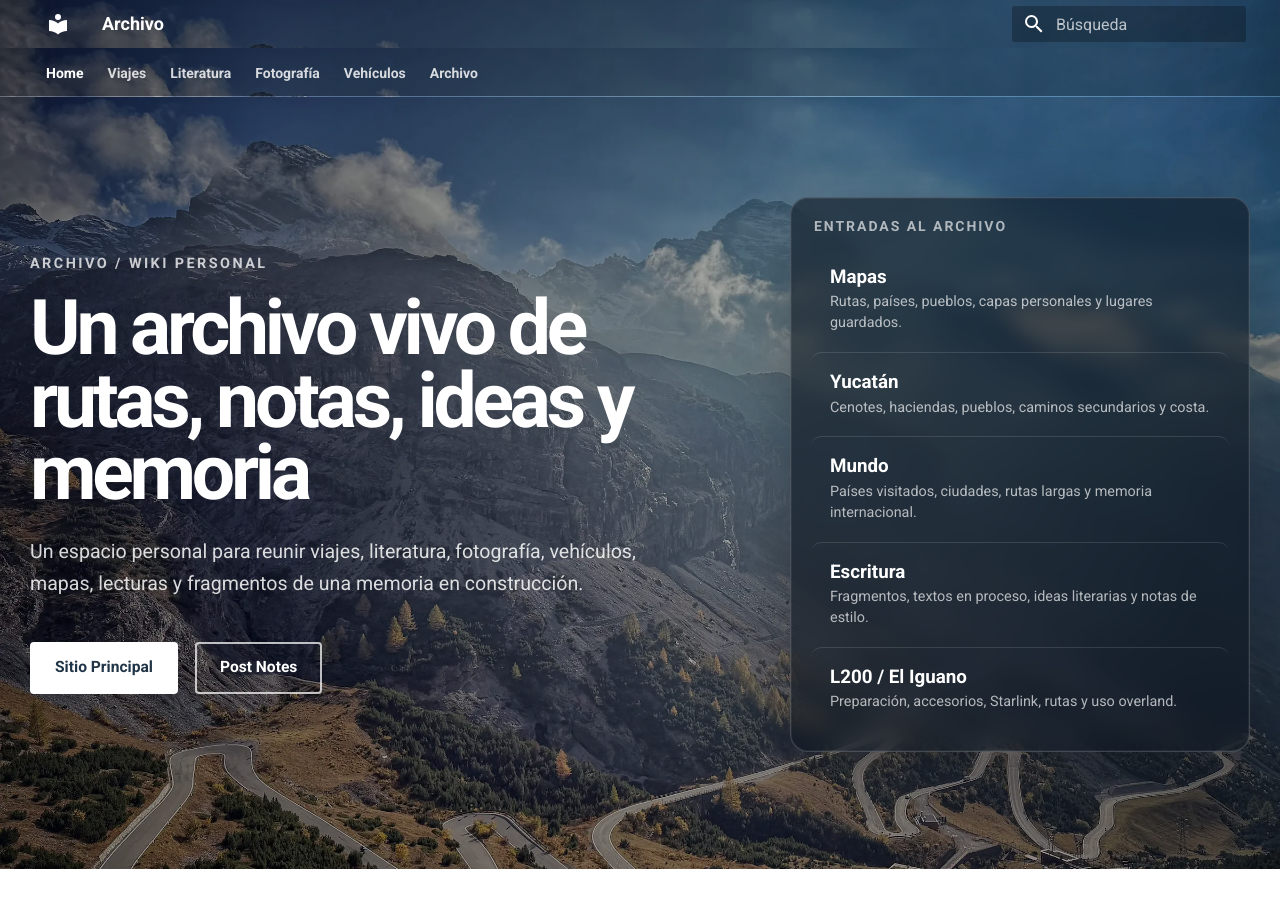
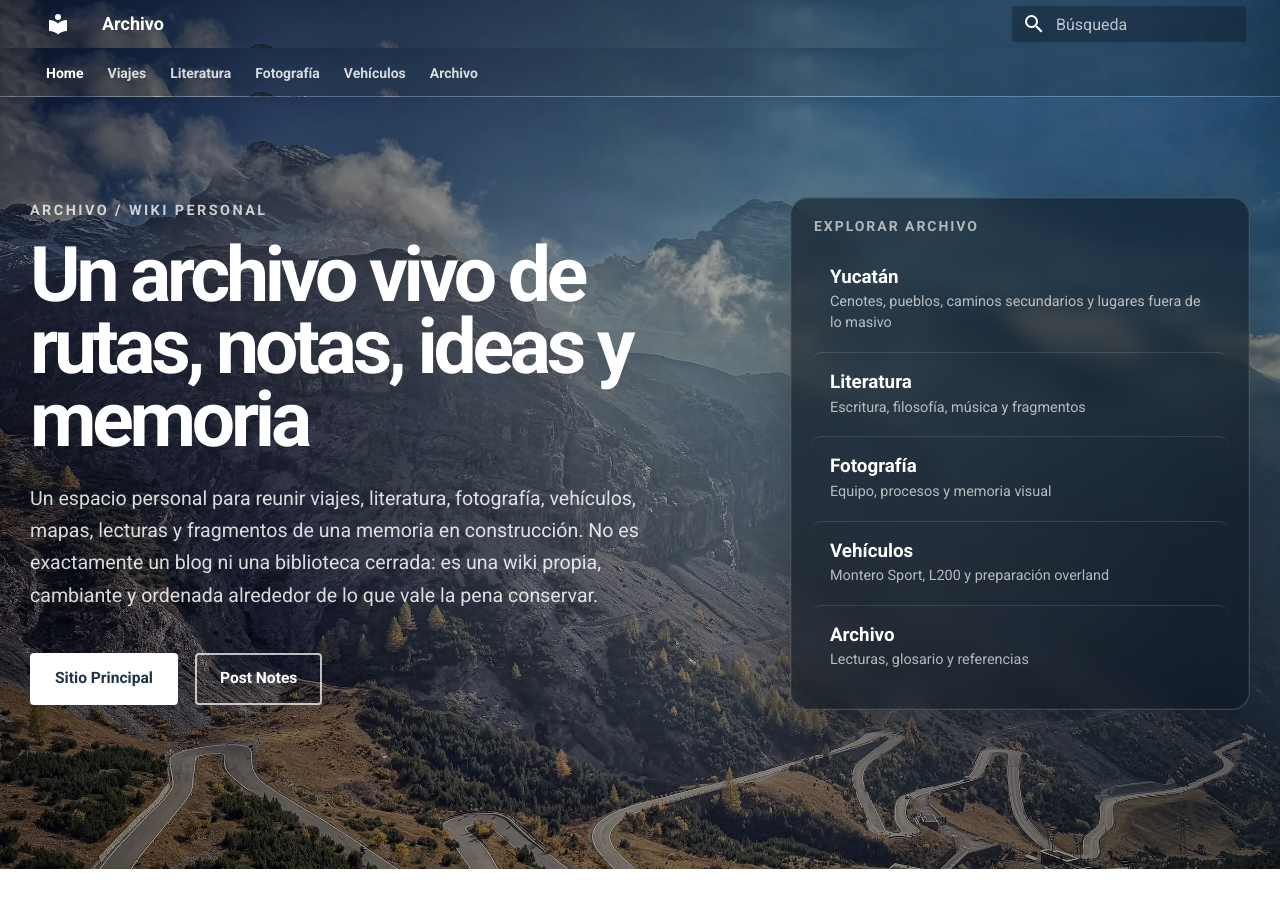
Before and after one commit to metajorge/wiki-personal, an MkDocs documentation site: the page built from docs/index.md, in a window 1280 px wide. Built offline with MkDocs 1.6.1 and Material for MkDocs 9.7.7, drawn with Linux system fonts in a browser that asks for light colours.

Commit message:
Quitar footer y corregir espacio blanco del home

```diff
--- a/docs/stylesheets/extra.css
+++ b/docs/stylesheets/extra.css
@@ -69,8 +69,8 @@
   padding-bottom: 2rem;
 }
 
-.md-footer {
-  display: block;
+.md-footer-meta {
+  display: none;
 }
 
 
--- a/mkdocs.yml
+++ b/mkdocs.yml
@@ -19,6 +19,9 @@
 extra_css:
   - stylesheets/extra.css
 
+extra:
+  generator: false
+
 nav:
   - Home: index.md
   - Viajes:
--- a/overrides/home.html
+++ b/overrides/home.html
@@ -1,4 +1,17 @@
 {% extends "main.html" %}
+
+{% block extrahead %}
+{{ super() }}
+<style>
+  .md-main {
+    display: none !important;
+  }
+
+  .md-footer {
+    display: none !important;
+  }
+</style>
+{% endblock %}
 
 {% block tabs %}
 {{ super() }}
@@ -12,7 +25,9 @@
 
       <p class="jw-home__description">
         Un espacio personal para reunir viajes, literatura, fotografía, vehículos,
-        mapas, lecturas y fragmentos de una memoria en construcción.
+        mapas, lecturas y fragmentos de una memoria en construcción. No es
+        exactamente un blog ni una biblioteca cerrada: es una wiki propia,
+        cambiante y ordenada alrededor de lo que vale la pena conservar.
       </p>
 
       <div class="jw-home__actions">
@@ -26,31 +41,31 @@
     </div>
 
     <aside class="jw-home__panel">
-      <p class="jw-panel__label">Entradas al archivo</p>
-
-      <a href="/viajes/mapas/" class="jw-panel__link">
-        <span>Mapas</span>
-        <small>Rutas, países, pueblos, capas personales y lugares guardados.</small>
-      </a>
+      <p class="jw-panel__label">Explorar archivo</p>
 
       <a href="/viajes/yucatan/" class="jw-panel__link">
         <span>Yucatán</span>
-        <small>Cenotes, haciendas, pueblos, caminos secundarios y costa.</small>
-      </a>
-
-      <a href="/viajes/mundo/" class="jw-panel__link">
-        <span>Mundo</span>
-        <small>Países visitados, ciudades, rutas largas y memoria internacional.</small>
+        <small>Cenotes, pueblos, caminos secundarios y lugares fuera de lo masivo</small>
       </a>
 
       <a href="/ideas/escritura/" class="jw-panel__link">
-        <span>Escritura</span>
-        <small>Fragmentos, textos en proceso, ideas literarias y notas de estilo.</small>
+        <span>Literatura</span>
+        <small>Escritura, filosofía, música y fragmentos</small>
       </a>
 
-      <a href="/vehiculos/l200/" class="jw-panel__link">
-        <span>L200 / El Iguano</span>
-        <small>Preparación, accesorios, Starlink, rutas y uso overland.</small>
+      <a href="/fotografia/equipo/" class="jw-panel__link">
+        <span>Fotografía</span>
+        <small>Equipo, procesos y memoria visual</small>
+      </a>
+
+      <a href="/vehiculos/montero-sport/" class="jw-panel__link">
+        <span>Vehículos</span>
+        <small>Montero Sport, L200 y preparación overland</small>
+      </a>
+
+      <a href="/archivo/lecturas/" class="jw-panel__link">
+        <span>Archivo</span>
+        <small>Lecturas, glosario y referencias</small>
       </a>
     </aside>
   </div>
@@ -58,16 +73,5 @@
 
 {% endblock %}
 
-{% block content %}
-<style>
-  .md-main {
-    display: none;
-  }
-
-  .md-footer {
-    display: none;
-  }
-</style>
-{% endblock %}
-
+{% block content %}{% endblock %}
 {% block footer %}{% endblock %}
```
